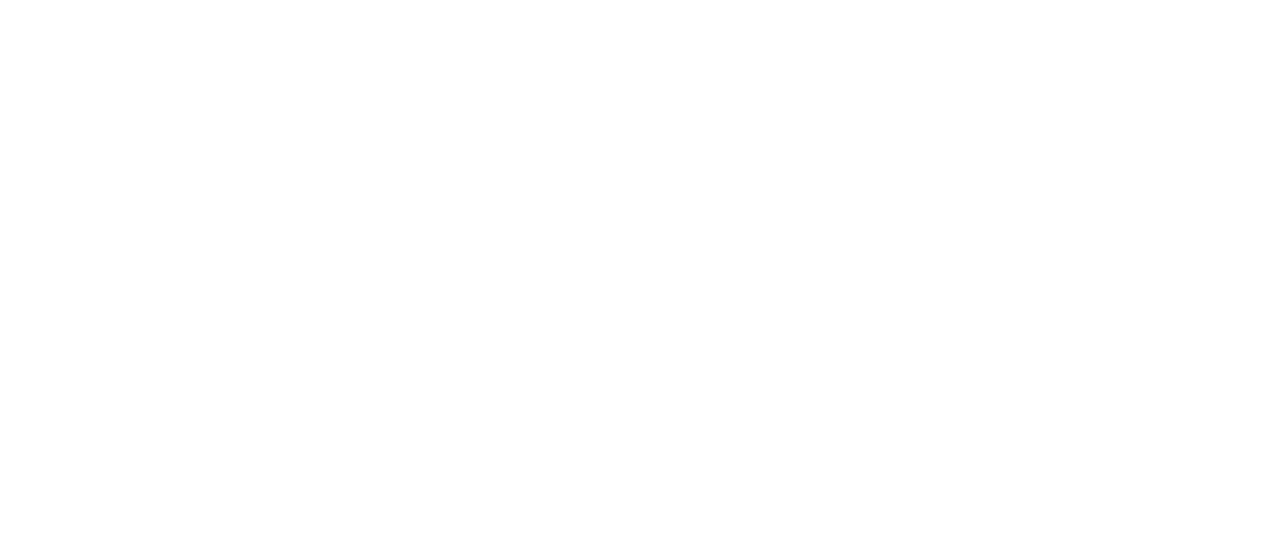
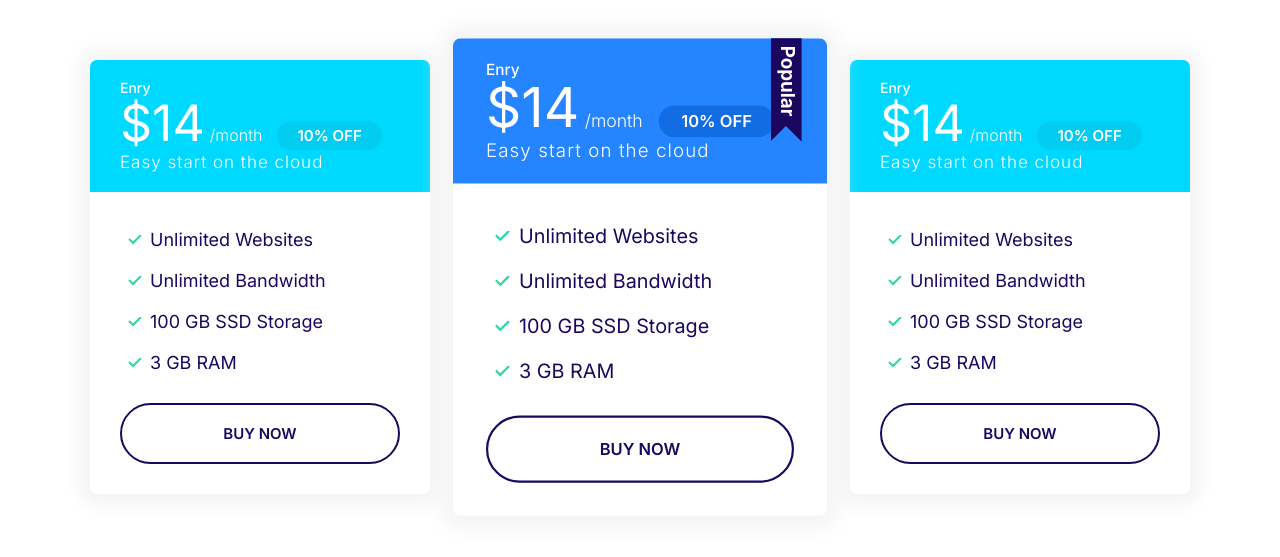
Before and after one commit to samirhaouchi1/moshify, a plain HTML site: page index.html in a window 1280 px wide. Drawn offline with Linux system fonts and the light colour scheme.

Commit message:
Define the style for the plans block

```diff
--- a/css/styles.css
+++ b/css/styles.css
@@ -340,7 +340,15 @@ p {
     background: #02cdf1;
 }
 
+.card--primary .badge--primary {
+    background: #126de4;
+}
+
 /* Plans */
+
+.plan {
+    transition: transform .2s ease-out;
+}
 
 .plan__name {
     color: #fff;
@@ -372,6 +380,10 @@ p {
     margin-bottom: 2rem;
 }
 
+.plan--popular {
+    transform: scale(1.1);
+}
+
 .plan--popular .card__header {
     position: relative;
 }
@@ -383,6 +395,13 @@ p {
     position: absolute;
     top: -6px;
     right: 5%;
+}
+
+.plan:hover {
+    transform: scale(1.05);
+}
+.plan--popular:hover {
+    transform: scale(1.15);
 }
 
 @media screen and (min-width: 1024px) {
@@ -755,3 +774,14 @@ p {
         grid-template-columns: repeat(auto-fit, minmax(10rem, 1fr));
     }
 }
+
+/* Plans Block */
+
+.block-plans .grid {
+    gap: 8rem 4rem;
+}
+
+.block-plans .card {
+    max-width: 500px;
+    margin: 0 auto;
+}
--- a/index.html
+++ b/index.html
@@ -14,7 +14,78 @@
     <link rel="stylesheet" href="css/styles.css" />
   </head>
   <body>
+    <section class="block container block-plans">
+      <div class="grid grid--1x3">
+        <!-- plan 1 -->
+          <div class="plan">
+            <div class="card card--secondary">
+              <header class="card__header">
+                <h3 class="plan__name">Enry</h3>
+                <span class="plan__price">$14</span>
+                <span class="plan__billing-cycle">/month</span>
+                <span class="badge badge--secondary badge--samll">10% OFF</span>
+                <span class="plan__description">Easy start on the cloud</span>
+              </header>
+              <div class="card__body">
+                <ul class="list list--tick">
+                  <li class="list__item">Unlimited Websites</li>
+                  <li class="list__item">Unlimited Bandwidth</li>
+                  <li class="list__item">100 GB SSD Storage</li>
+                  <li class="list__item">3 GB RAM</li>
+                </ul>
+                <button class="btn btn--outline btn--block">Buy Now</button>
+              </div>
+            </div>
+          </div>
 
+        <!-- plan 2 -->
+
+          <div class="plan plan--popular">
+            <div class="card card--primary">
+              <header class="card__header">
+                <h3 class="plan__name">Enry</h3>
+                <span class="plan__price">$14</span>
+                <span class="plan__billing-cycle">/month</span>
+                <span class="badge badge--primary badge--samll">10% OFF</span>
+                <span class="plan__description">Easy start on the cloud</span>
+              </header>
+              <div class="card__body">
+                <ul class="list list--tick">
+                  <li class="list__item">Unlimited Websites</li>
+                  <li class="list__item">Unlimited Bandwidth</li>
+                  <li class="list__item">100 GB SSD Storage</li>
+                  <li class="list__item">3 GB RAM</li>
+                </ul>
+                <button class="btn btn--outline btn--block">Buy Now</button>
+              </div>
+            </div>
+          </div>
+
+        <!-- plan 3 -->
+
+          <div class="plan">
+            <div class="card card--secondary">
+              <header class="card__header">
+                <h3 class="plan__name">Enry</h3>
+                <span class="plan__price">$14</span>
+                <span class="plan__billing-cycle">/month</span>
+                <span class="badge badge--secondary badge--samll">10% OFF</span>
+                <span class="plan__description">Easy start on the cloud</span>
+              </header>
+              <div class="card__body">
+                <ul class="list list--tick">
+                  <li class="list__item">Unlimited Websites</li>
+                  <li class="list__item">Unlimited Bandwidth</li>
+                  <li class="list__item">100 GB SSD Storage</li>
+                  <li class="list__item">3 GB RAM</li>
+                </ul>
+                <button class="btn btn--outline btn--block">Buy Now</button>
+              </div>
+            </div>
+          </div>
+
+      </div>
+    </section>
     <script src="js/main.js"></script>
   </body>
 </html>
```
Also changed, not shown: components/plans-block.html (added, +72 -0 lines).
